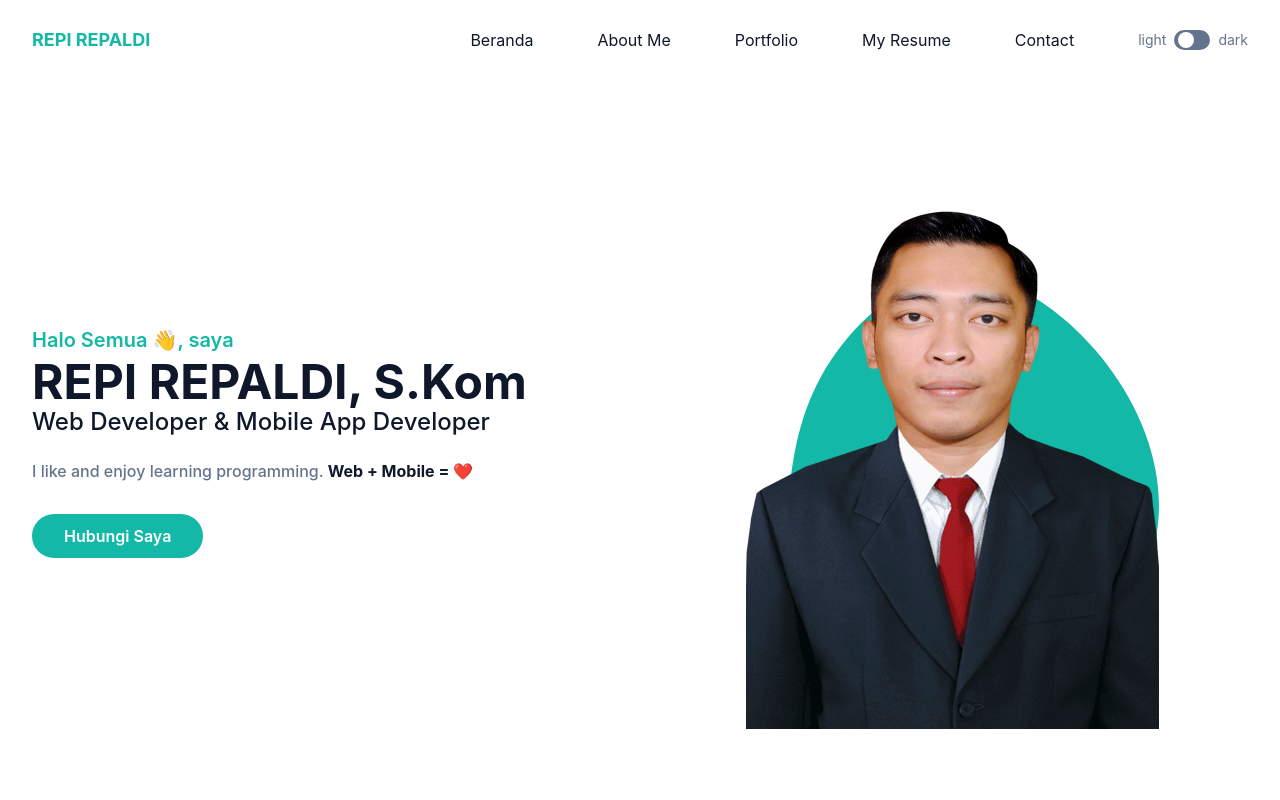
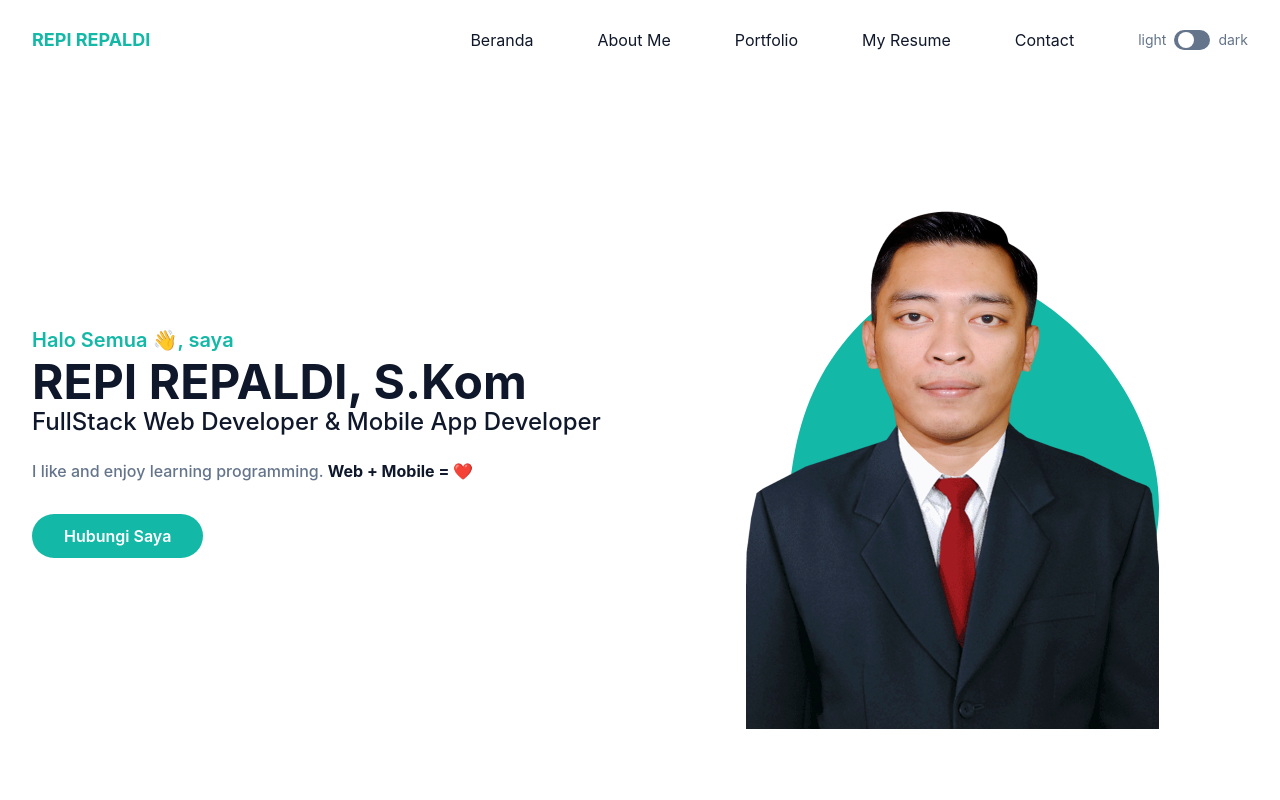
Before and after one commit to REPIREPALDI12/My-Portofolio, a website: page index.html in a window 1280 px wide. Shown: the top 800 px of the page. Drawn offline with Linux system fonts and the light colour scheme.

Commit message:
update index

```diff
--- a/index.html
+++ b/index.html
@@ -78,7 +78,7 @@
         <div class="flex flex-wrap">
           <div class="w-full self-center px-4 lg:w-1/2">
             <h1 class="text-base font-semibold text-primary md:text-xl">Halo Semua 👋, saya <span class="mt-1 block text-4xl font-bold text-dark dark:text-white lg:text-5xl">REPI REPALDI, S.Kom</span></h1>
-            <h2 class="mb-5 text-lg font-medium text-secondary lg:text-2xl"><span class="text-dark dark:text-white">Web Developer & Mobile App Developer</span></h2>
+            <h2 class="mb-5 text-lg font-medium text-secondary lg:text-2xl"><span class="text-dark dark:text-white">FullStack Web Developer & Mobile App Developer</span></h2>
             <p class="mb-10 font-medium leading-relaxed text-secondary">I like and enjoy learning programming. <span class="font-bold text-dark dark:text-white">Web + Mobile = ❤️ </span></p>
 
             <a href="https://wa.me/6283874458252" class="rounded-full bg-primary py-3 px-8 text-base font-semibold text-white transition duration-300 ease-in-out hover:opacity-80 hover:shadow-lg">Hubungi Saya</a>
```
